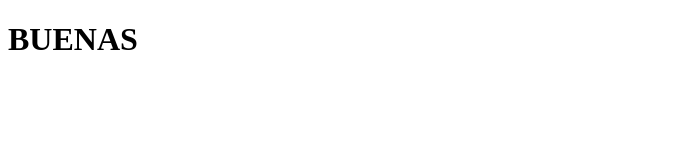
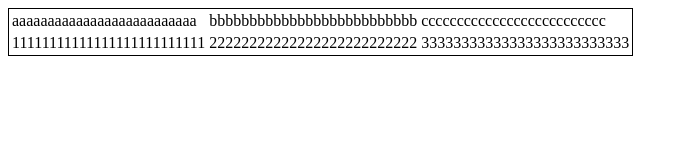
Before and after one commit to ShldNien/WebTest, a plain HTML site: page index.html in a window 1280 px wide. Shown: the whole page, without its empty margins (0-688 px from the left). Drawn offline with Linux system fonts and the light colour scheme.

Commit message:
test1 branch gh-pages

```diff
--- /dev/null
+++ b/estilo.css
@@ -0,0 +1,11 @@
+table {
+    border: 1px solid black;
+}
+
+.contenedor {
+    display:block;
+}
+
+.subcontenedor {
+    display:flex;
+}
--- a/index.html
+++ b/index.html
@@ -1,9 +1,24 @@
 <!DOCTYPE html>
 <html>
     <head>
-
+        <link rel="stylesheet" href="estilo.css">
     </head>
     <body>
-        <h1>BUENAS</h1>
+        <div class="contenedor">
+            <div class="subcontenedor">
+                <table>
+                    <tr>
+                        <td>aaaaaaaaaaaaaaaaaaaaaaaaaa</td>
+                        <td>bbbbbbbbbbbbbbbbbbbbbbbbbb</td>
+                        <td>cccccccccccccccccccccccccc</td>
+                    </tr>
+                    <tr>
+                        <td>11111111111111111111111111</td>
+                        <td>22222222222222222222222222</td>
+                        <td>33333333333333333333333333</td>
+                    </tr>
+                </table>
+            </div>
+        </div>
     </body>
 </html>
```
